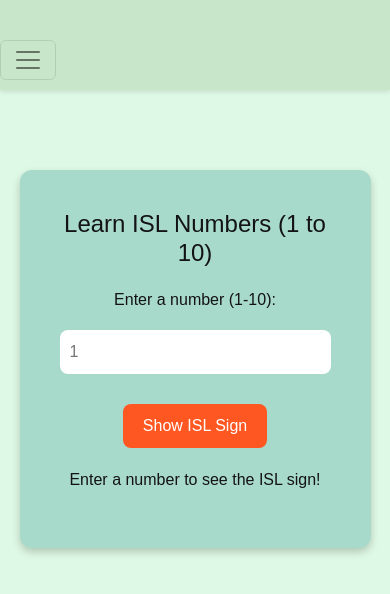
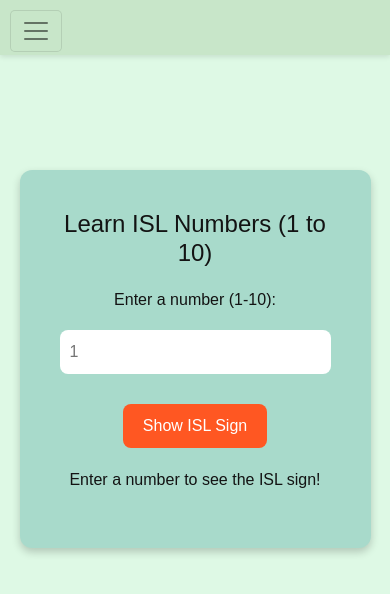
Before and after one commit to ishamankar17/Mini-Project, a plain HTML site: page LearnNumber.html in a window 390 px wide. Drawn offline with nearby package versions, Linux system fonts and the light colour scheme.

Commit message:
Update LearnNumber.html

```diff
--- a/LearnNumber.html
+++ b/LearnNumber.html
@@ -31,7 +31,6 @@
 
     .navbar {
       background: #c8e6c9;
-      padding: 10px 0;
       width: 100%;
       position: fixed;
       top: 0;
@@ -40,6 +39,9 @@
       box-shadow: 0 2px 5px rgba(0, 0, 0, 0.1);
       font-weight: bold;
       color: black !important;
+      padding: 5px 15px; /* Reduce padding */
+      height: 55px; /* Reduce height */
+      margin-bottom: 50px;
     }
     .navbar-nav .nav-link {
         font-weight: bold;
@@ -130,8 +132,30 @@
         text-align: left; /* Align text */
         padding-left: 20px; /* Add some spacing */
 
+
     }
 }
+.navbar-toggler {
+  padding: 5px 10px; /* Reduce padding */
+  font-size: 20px; /* Adjust size */
+  border: 1px solid #666; /* Add a subtle border */
+  background: #c8e6c9;; /* Background color */
+  border-radius: 5px;
+  position: absolute;
+  top: 10px; /* Adjust based on navbar height */
+  left: 10px; /* Adjust based on design */
+  z-index: 1000; /* Ensure it stays above other elements */
+}
+
+.navbar-toggler:hover {
+    background-color: rgba(0, 0, 0, 0.1);
+    border-radius: 3px;
+}
+.navbar-toggler {
+  margin: 0 !important;
+}
+
+
   </style>
 </head>
 <body>
```
